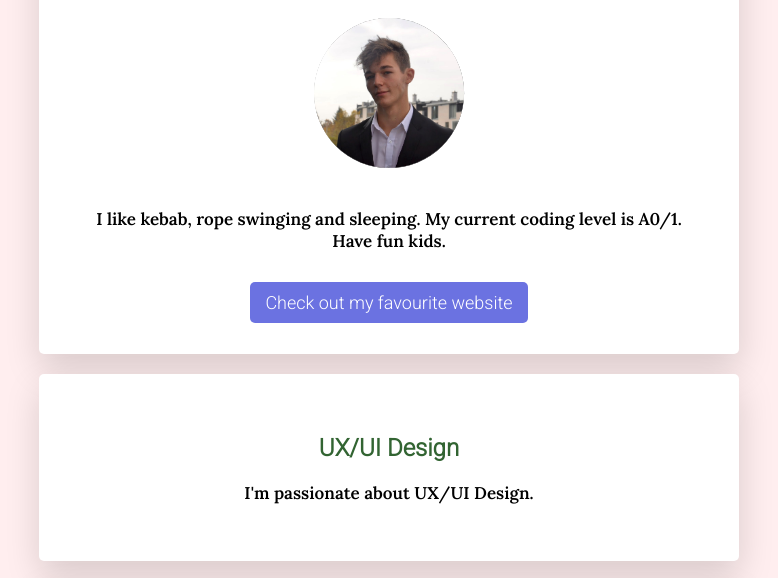
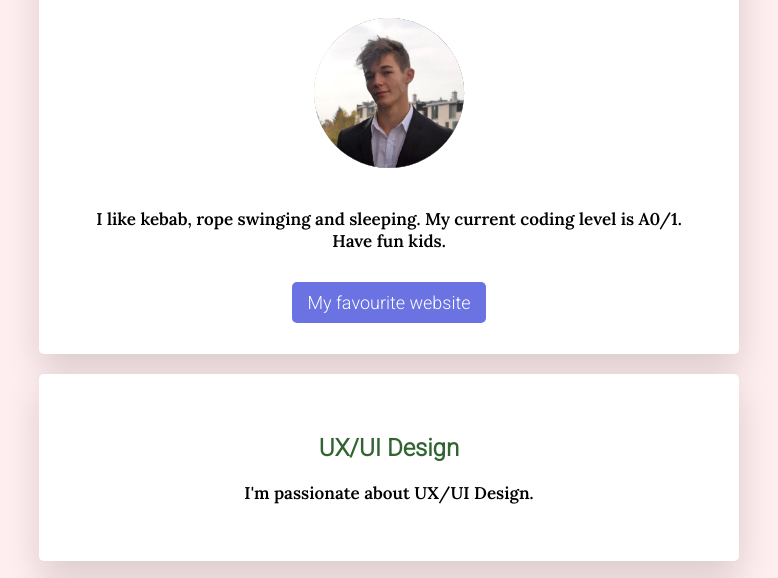
Before and after one commit to adampastorek/my-profile, a plain HTML site: page index.html in a window 1280 px wide. Shown: the part 161-739 px from the top of the page, without its empty margins (251-1029 px from the left). Drawn offline with Linux system fonts and the light colour scheme.

Commit message:
Update index.html

```diff
--- a/index.html
+++ b/index.html
@@ -21,7 +21,7 @@
 				<p>
 					I like kebab, rope swinging and sleeping. My current coding level is A0/1. Have fun kids.
 				</p>
-				<a href="https://heeeeeeeey.com/" class="btn-blue" target=:"_blank">Check out my favourite website</a>
+				<a href="https://heeeeeeeey.com/" class="btn-blue" target=:"_blank">My favourite website</a>
 			</div>
 
 			 <div class="card-white">
```
